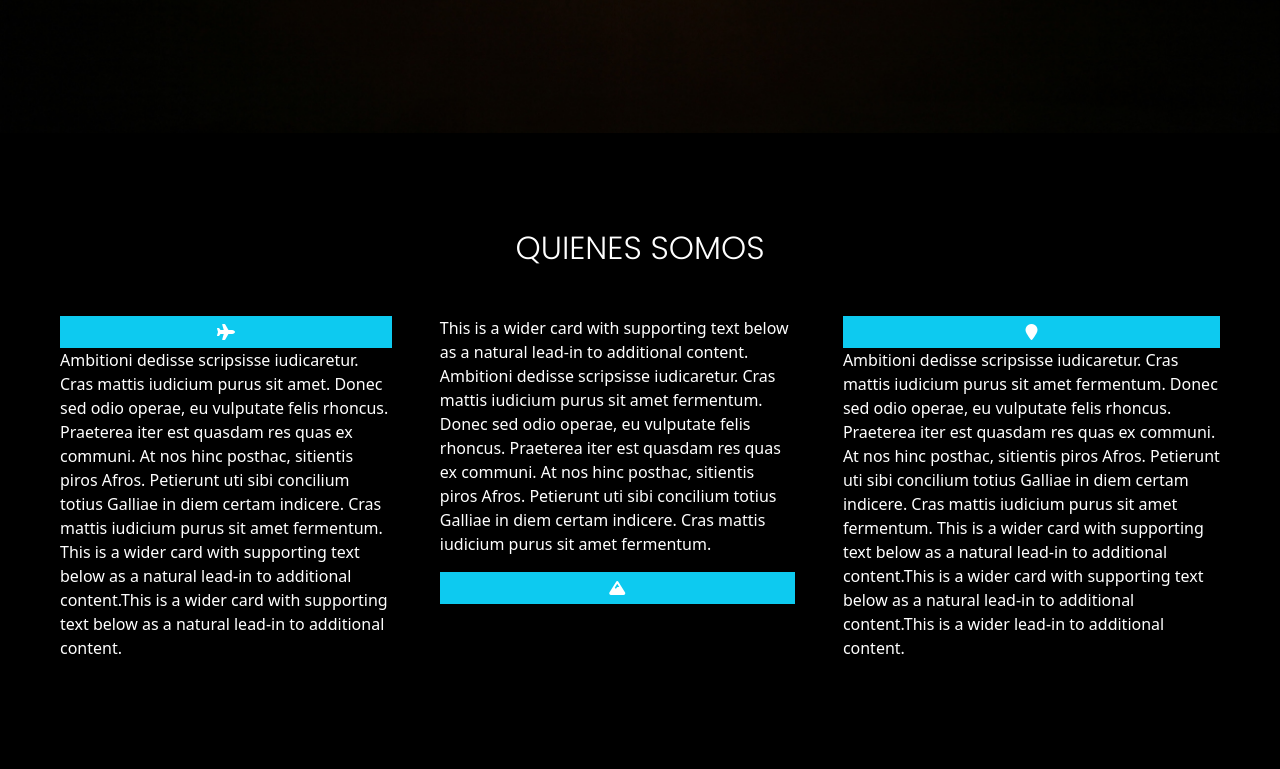
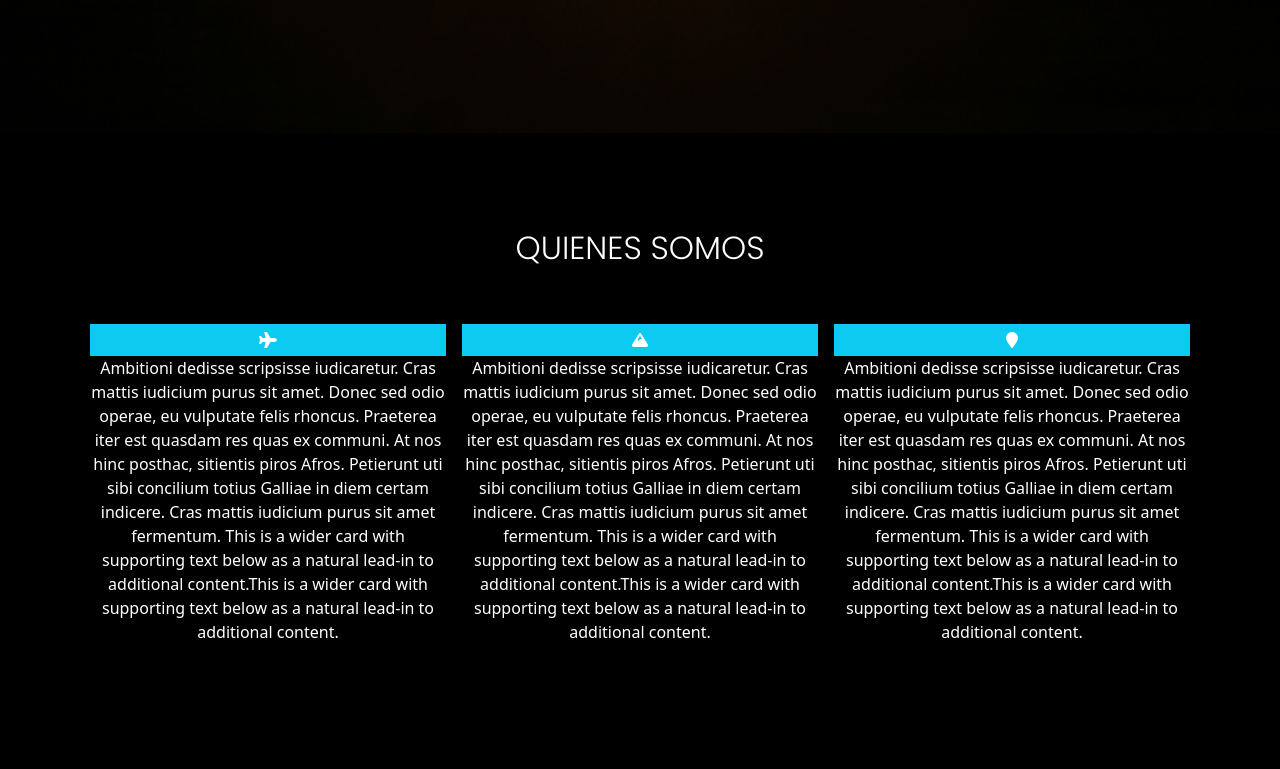
Before and after one commit to claudiorojas1/viajes_chile, a plain HTML site: page index.html in a window 1280 px wide. Shown: the part 720-1489 px from the top of the page. Drawn offline with nearby package versions, Linux system fonts and the light colour scheme; a script that the page names is missing.

Commit message:
finalizado

```diff
--- a/index.html
+++ b/index.html
@@ -1,5 +1,6 @@
 <!DOCTYPE html>
 <html lang="en">
+
 <head>
     <meta charset="UTF-8">
     <meta http-equiv="X-UA-Compatible" content="IE=edge">
@@ -7,7 +8,7 @@
     <title>Viajes Chile</title>
     <script src="https://kit.fontawesome.com/1a0a31adf1.js" crossorigin="anonymous"></script>
     <!-- CSS only -->
-        <!-- Desarrollo con boostrap, css, java, jquery -->
+    <!-- Desarrollo con boostrap 5, css, java, jquery -->
     <!-- Fuente extraida de google fonts y los iconos de fontawesome -->
     <link rel="stylesheet" href="/assets/css/styles.css">
     <link rel="preconnect" href="https://fonts.googleapis.com">
@@ -35,12 +36,14 @@
                     <img src="/assets/img/carousel3.jpg" class="d-block w-100" alt="foto pinguinos">
                 </div>
             </div>
-            <button class="carousel-control-prev" type="button" data-bs-target="#carouselExampleControls" data-bs-slide="prev" data-bs-toggle="tooltip" data-bs-placement="top"
+            <button class="carousel-control-prev" type="button" data-bs-target="#carouselExampleControls"
+                data-bs-slide="prev" data-bs-toggle="tooltip" data-bs-placement="top"
                 data-bs-custom-class="custom-tooltip" title="Imagen Previa.">
                 <span class="carousel-control-prev-icon" aria-hidden="true"></span>
                 <span class="visually-hidden">Previo</span>
             </button>
-            <button class="carousel-control-next" type="button" data-bs-target="#carouselExampleControls" data-bs-slide="next" data-bs-slide="prev" data-bs-toggle="tooltip" data-bs-placement="top"
+            <button class="carousel-control-next" type="button" data-bs-target="#carouselExampleControls"
+                data-bs-slide="next" data-bs-slide="prev" data-bs-toggle="tooltip" data-bs-placement="top"
                 data-bs-custom-class="custom-tooltip" title="Imagen Siguiente.">
                 <span class="carousel-control-next-icon" aria-hidden="true"></span>
                 <span class="visually-hidden">Siguiente</span>
@@ -52,14 +55,18 @@
             <div class="container col-sm-12 col-md-12">
                 <div class="logo"><img src="/assets/img/viajes.svg" alt="viajes chile" width="40">
                     <a class="navbar-brand" href="#" data-bs-toggle="tooltip" data-bs-placement="top"
-            data-bs-custom-class="custom-tooltip" title="BIENVENIDOS A VIAJES CHILE">Viajes Chile</a></div>
-            <button class="navbar-toggler" type="button" data-bs-toggle="offcanvas" data-bs-target="#offcanvasDarkNavbar" aria-controls="offcanvasDarkNavbar">
+                        data-bs-custom-class="custom-tooltip" title="BIENVENIDOS A VIAJES CHILE">Viajes Chile</a>
+                </div>
+                <button class="navbar-toggler" type="button" data-bs-toggle="offcanvas"
+                    data-bs-target="#offcanvasDarkNavbar" aria-controls="offcanvasDarkNavbar">
                     <span class="navbar-toggler-icon"></span>
                 </button>
-              <div class="offcanvas offcanvas-end text-bg-dark" tabindex="-1" id="offcanvasDarkNavbar" aria-labelledby="offcanvasDarkNavbarLabel">
+                <div class="offcanvas offcanvas-end text-bg-dark" tabindex="-1" id="offcanvasDarkNavbar"
+                    aria-labelledby="offcanvasDarkNavbarLabel">
                     <div class="offcanvas-header">
                         <h5 class="offcanvas-title" id="offcanvasDarkNavbarLabel">Dark offcanvas</h5>
-                  <button type="button" class="btn-close btn-close-white" data-bs-dismiss="offcanvas" aria-label="Close"></button>
+                        <button type="button" class="btn-close btn-close-white" data-bs-dismiss="offcanvas"
+                            aria-label="Close"></button>
                     </div>
                     <div class="collapse navbar-collapse justify-content-end" id="offcanvasDarkNavbar">
                         <div class="offcanvas-body"></div>
@@ -67,8 +74,9 @@
                     <div class="position-absolute top-0 end-0 mt-3 me-5">
                         <ul class="navbar-nav">
                             <li class="nav-item">
-                    <a class="nav-link active" aria-current="page" href="#" data-bs-toggle="tooltip" data-bs-placement="top"
-                    data-bs-custom-class="custom-tooltip" title="Inicio">Inicio</a>
+                                <a class="nav-link active" aria-current="page" href="#" data-bs-toggle="tooltip"
+                                    data-bs-placement="top" data-bs-custom-class="custom-tooltip"
+                                    title="Inicio">Inicio</a>
                             </li>
                             <li class="nav-item">
                                 <a class="nav-link" href="#quienes">Quienes Somos</a>
@@ -84,43 +92,53 @@
                 </div>
         </nav>
 
-            <a name="link1" id="quienes"></a>
+
     </header>
 
-
-<section class="bg-black p-0" style="width: 100%;">
+    <section class="bg-black">
+        <a name="link1" id="quienes"></a>
         <br>
         <br>
         <h2 class="#ancla-1 bg-black py-5 pt-5 m-0">QUIENES SOMOS</h2>
-    <div class="container-fluid">
-        <div class="row">
+        <div class="container text-center bg-black text-white">
+            <div class="row bg-black">
 
-        <div class="d-flex bg-black" style="width: 100%;">
-
-            <div class="bg-black text-white align-items-top mb-5" style="height:fit-content;">
-                <div class="marco mx-5 me-5 bg-black">
+                <div class="d-flex center bg-black">
+                    <div class="1 p-2">
                         <div class="titulo_azul bg-info text-center p-1"><i class="fa-solid fa-plane bg-info"></i></div>
-                    <p>Ambitioni dedisse scripsisse iudicaretur. Cras mattis iudicium purus sit amet. Donec sed odio operae, eu vulputate felis rhoncus. Praeterea iter est quasdam res quas ex communi. At nos hinc posthac, sitientis piros Afros. Petierunt uti sibi concilium totius Galliae in diem certam indicere. Cras mattis iudicium purus sit amet fermentum. This is a wider card with supporting text below as a natural lead-in to additional content.This is a wider card with supporting text below as a natural lead-in to additional content.</p>
+                        <p>Ambitioni dedisse scripsisse iudicaretur. Cras mattis iudicium purus sit amet. Donec sed
+                            odio operae, eu vulputate felis rhoncus. Praeterea iter est quasdam res quas ex communi.
+                            At nos hinc posthac, sitientis piros Afros. Petierunt uti sibi concilium totius Galliae
+                            in diem certam indicere. Cras mattis iudicium purus sit amet fermentum. This is a wider
+                            card with supporting text below as a natural lead-in to additional content.This is a
+                            wider card with supporting text below as a natural lead-in to additional content.</p>
                     </div>
+                    <div class="2 p-2">
+                        <div class="titulo_azul bg-info text-center p-1"><i class="fa-solid fa-mountain bg-info"></i>
                         </div>
-                <div class="bg-black text-white align-items-top mb-5" style="height:fit-content;">
-                    <div class="marco mt-0 bg-black">
-                        <p>This is a wider card with supporting text below as a natural lead-in to additional content. Ambitioni dedisse scripsisse iudicaretur. Cras mattis iudicium purus sit amet fermentum. Donec sed odio operae, eu vulputate felis rhoncus. Praeterea iter est quasdam res quas ex communi. At nos hinc posthac, sitientis piros Afros. Petierunt uti sibi concilium totius Galliae in diem certam indicere. Cras mattis iudicium purus sit amet fermentum.</p>
-                        <div class="titulo_azul bg-info text-center p-1"><i class="fa-sharp fa-solid fa-mountain bg-info"></i>
+                        <p>Ambitioni dedisse scripsisse iudicaretur. Cras mattis iudicium purus sit amet. Donec sed
+                            odio operae, eu vulputate felis rhoncus. Praeterea iter est quasdam res quas ex communi.
+                            At nos hinc posthac, sitientis piros Afros. Petierunt uti sibi concilium totius Galliae
+                            in diem certam indicere. Cras mattis iudicium purus sit amet fermentum. This is a wider
+                            card with supporting text below as a natural lead-in to additional content.This is a
+                            wider card with supporting text below as a natural lead-in to additional content.</p>
                     </div>
-                    </div>
-                </div>
-                <div class="bg-black text-white align-items-top mb-5" style="height:fit-content;">
-                    <div class="marco mx-5 bg-black">
-                        <div class="titulo_azul bg-info text-center p-1"><i class="fa-solid fa-location-pin bg-info"></i>
-                        </div>
-                        <p>Ambitioni dedisse scripsisse iudicaretur. Cras mattis iudicium purus sit amet fermentum. Donec sed odio operae, eu vulputate felis rhoncus. Praeterea iter est quasdam res quas ex communi. At nos hinc posthac, sitientis piros Afros. Petierunt uti sibi concilium totius Galliae in diem certam indicere. Cras mattis iudicium purus sit amet fermentum. This is a wider card with supporting text below as a natural lead-in to additional content.This is a wider card with supporting text below as a natural lead-in to additional content.This is a wider lead-in to additional content.</p>
+                    <div class="3 p-2">
+                        <div class="titulo_azul bg-info text-center p-1"><i
+                                class="fa-solid fa-location-pin bg-info"></i></div>
+                        <p>Ambitioni dedisse scripsisse iudicaretur. Cras mattis iudicium purus sit amet. Donec sed
+                            odio operae, eu vulputate felis rhoncus. Praeterea iter est quasdam res quas ex communi.
+                            At nos hinc posthac, sitientis piros Afros. Petierunt uti sibi concilium totius Galliae
+                            in diem certam indicere. Cras mattis iudicium purus sit amet fermentum. This is a wider
+                            card with supporting text below as a natural lead-in to additional content.This is a
+                            wider card with supporting text below as a natural lead-in to additional content.</p>
                     </div>
                 </div>
             </div>
         </div>
-      </div>
+
     </section>
+
 
     <section class="bg-black">
         <a name="link2" id="destacados" style="width: 100%;"></a>
@@ -133,25 +151,33 @@
                 <div class="card p-0 m-1 mb-0 bg-info" height="100%">
                     <img class="card-img-top" src="/assets/img/card1.jpg" height="180em" alt="Montañas">
                     <div class="card-body">
-                        <p class="card-text text-white">This is a wider card with supporting text below as a natural lead-in to additional content. This card has even longer content than the first to show that equal height action.</p>
+                        <p class="card-text text-white">This is a wider card with supporting text below as a natural
+                            lead-in to additional content. This card has even longer content than the first to show that
+                            equal height action.</p>
                     </div>
                 </div>
                 <div class="card p-0 m-1 mb-0 bg-info" height="100%">
                     <img class="card-img-top" src="/assets/img/card2.jpg" height="180em" alt="Lago">
                     <div class="card-body">
-                        <p class="card-text text-white">This is a wider card with supporting text below as a natural lead-in to additional content. This card has even longer content than the first to show that equal height action.</p>
+                        <p class="card-text text-white">This is a wider card with supporting text below as a natural
+                            lead-in to additional content. This card has even longer content than the first to show that
+                            equal height action.</p>
                     </div>
                 </div>
                 <div class="card p-0 m-1 mb-0 bg-info" height="100%">
                     <img class="card-img-top" src="/assets/img/card3.jpg" height="180em" alt="Altiplano">
                     <div class="card-body">
-                        <p class="card-text text-white">This is a wider card with supporting text below as a natural lead-in to additional content. This card has even longer content than the first to show that equal height action.</p>
+                        <p class="card-text text-white">This is a wider card with supporting text below as a natural
+                            lead-in to additional content. This card has even longer content than the first to show that
+                            equal height action.</p>
                     </div>
                 </div>
                 <div class="card p-0 m-1 mb-0 bg-info" height="100%">
                     <img class="card-img-top" src="/assets/img/card4.jpg" height="180em" alt="Bosque">
                     <div class="card-body">
-                        <p class="card-text text-white">This is a wider card with supporting text below as a natural lead-in to additional content. This card has even longer content than the first to show that equal height action.</p>
+                        <p class="card-text text-white">This is a wider card with supporting text below as a natural
+                            lead-in to additional content. This card has even longer content than the first to show that
+                            equal height action.</p>
                     </div>
                 </div>
 
@@ -166,23 +192,27 @@
                 <br>
                 <h2 class="bg-black py-5 my-0">CONTACTO</h2>
 
-        <form>
+                <form id="form">
                     <div class="caja bg-black">
                         <div>
                             <span class="text-white">Nombre</span>
-                    <input id="validarnombre1" class="form-control" type="text">
+                            <label for="nombre1"></label>
+                            <input id="nombre1" class="form-control" type="text">
                         </div>
                         <div>
                             <span class="text-white">Asunto</span>
-                    <input id="validarnombre2" class="form-control" type="text">
+                            <label for="asunto2"></label>
+                            <input id="asunto2" class="form-control" type="text">
                         </div>
                         <div>
                             <span class="text-white">Comentario</span>
-                    <input id="validarnombre3" class="form-control" type="text">
+                            <label for="comentario3"></label>
+                            <input id="comentario3" class="form-control" type="text">
                         </div>
                         <div>
-                    <button class="btn btn-info mt-3 mb-5 text-white validarnombre" data-bs-toggle="tooltip" data-bs-placement="top"
-                    data-bs-custom-class="custom-tooltip" title="Presiona para enviar el correo.">Validar</button>
+                            <button class="btn btn-info mt-3 mb-5 text-white validarnombre" data-bs-toggle="tooltip"
+                                data-bs-placement="top" data-bs-custom-class="custom-tooltip"
+                                title="Presiona para enviar el correo.">Validar</button>
                         </div>
                     </div>
                 </form>
@@ -199,10 +229,14 @@
                 <div class="col ms-4">
                     <div class="d-flex center">
                         <h6>síguenos en</h6>
-            <a class="nav-link active px-1 ms-1" aria-current="page" href="https://github.com/"><i class="fa-brands fa-github fs-5"></i></a>
-            <a class="nav-link active px-1" aria-current="page" href="https://www.linkedin.com/"><i class="fa-brands fa-linkedin fs-5"></i></a>
-            <a class="nav-link active px-1" aria-current="page" href="https://twitter.com/"><i class="fa-brands fa-twitter fs-5"></i></a>
-            <a class="nav-link active px-1" aria-current="page" href="https://es-la.facebook.com/"><i class="fa-brands fa-facebook fs-5"></i></a>
+                        <a class="nav-link active px-1 ms-1" aria-current="page" href="https://github.com/"><i
+                                class="fa-brands fa-github fs-5"></i></a>
+                        <a class="nav-link active px-1" aria-current="page" href="https://www.linkedin.com/"><i
+                                class="fa-brands fa-linkedin fs-5"></i></a>
+                        <a class="nav-link active px-1" aria-current="page" href="https://twitter.com/"><i
+                                class="fa-brands fa-twitter fs-5"></i></a>
+                        <a class="nav-link active px-1" aria-current="page" href="https://es-la.facebook.com/"><i
+                                class="fa-brands fa-facebook fs-5"></i></a>
                     </div>
                 </div>
             </div>
@@ -233,19 +267,19 @@
     <script>
         var nav = document.querySelector('nav');
 
-            window.addEventListener('scroll', function(){
-                if(window.pageYOffset > 100){
+        window.addEventListener('scroll', function () {
+            if (window.pageYOffset > 100) {
                 nav.classList.add('bg-dark', 'shadow');
-                }else{
+            } else {
                 nav.classList.remove('bg-dark', 'shadow');
             }
         })
     </script>
 
     <script>
-        $(document).ready(function(){
+        $(document).ready(function () {
             // Add smooth scrolling to all links
-        $("a").on('click', function(event) {
+            $("a").on('click', function (event) {
 
                 // Make sure this.hash has a value before overriding default behavior
                 if (this.hash !== "") {
@@ -259,7 +293,7 @@
                     // The optional number (800) specifies the number of milliseconds it takes to scroll to the specified area
                     $('html, body').animate({
                         scrollTop: $(hash).offset().top
-            }, 800, function(){
+                    }, 800, function () {
 
                         // Add hash (#) to URL when done scrolling (default click behavior)
                         window.location.hash = hash;
@@ -270,4 +304,5 @@
     </script>
 
 </body>
+
 </html>
```
Also changed, not shown: assets/css/styles.css (+5 -5 lines). Lines whose indentation alone changed are shown as unchanged.
